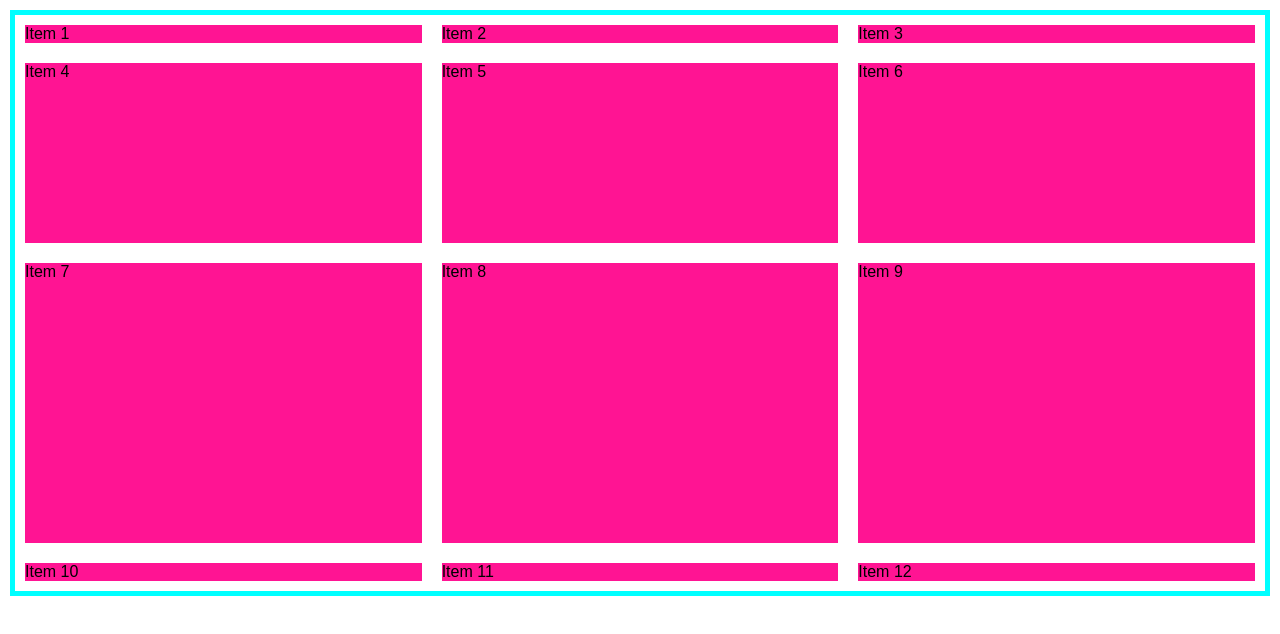
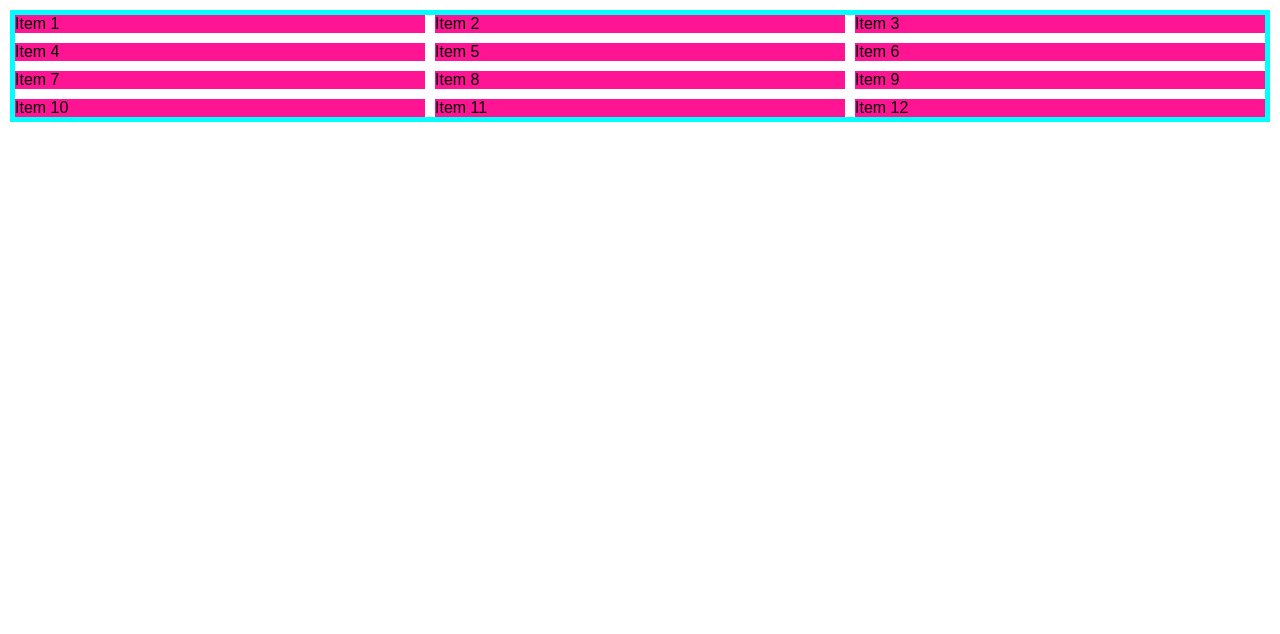
Before and after one commit to brendonrodriguesdev/CSS-Flexbox-Grid, a plain HTML site: page grid/index.html in a window 1280 px wide. Drawn offline with Linux system fonts and the light colour scheme.

Commit message:
Atualização no CSS

```diff
--- a/grid/style.css
+++ b/grid/style.css
@@ -12,11 +12,11 @@ body {
     border: 5px cyan solid;
     margin: 10px;
     display: grid;
-    grid-template-columns: 1fr 1fr 1fr;
-    grid-template-rows: auto 200px 300px;
+    grid-template-columns: repeat(3, minmax(100px, 1fr));
+    grid-template-rows: auto;
+    gap: 10px;
 }
 
 .item {
     background: deeppink;
-    margin: 10px;
 }
```
